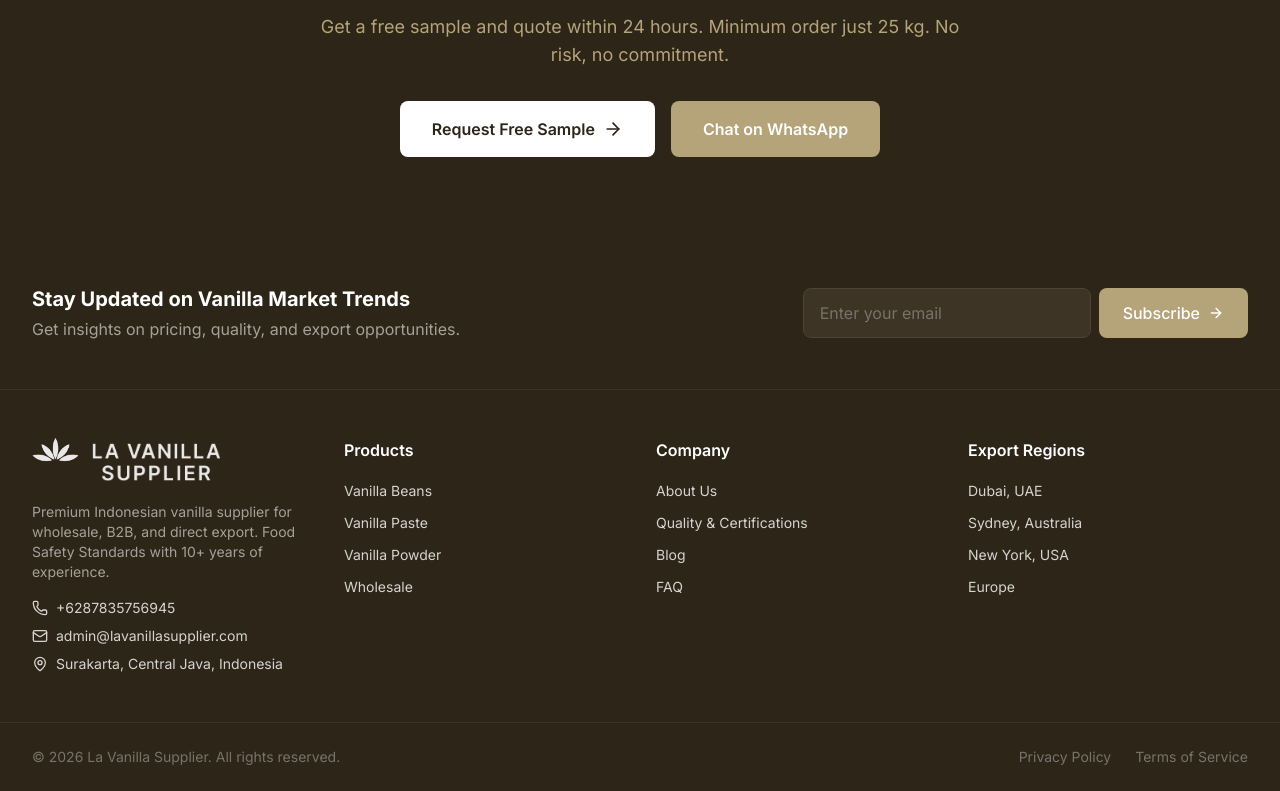
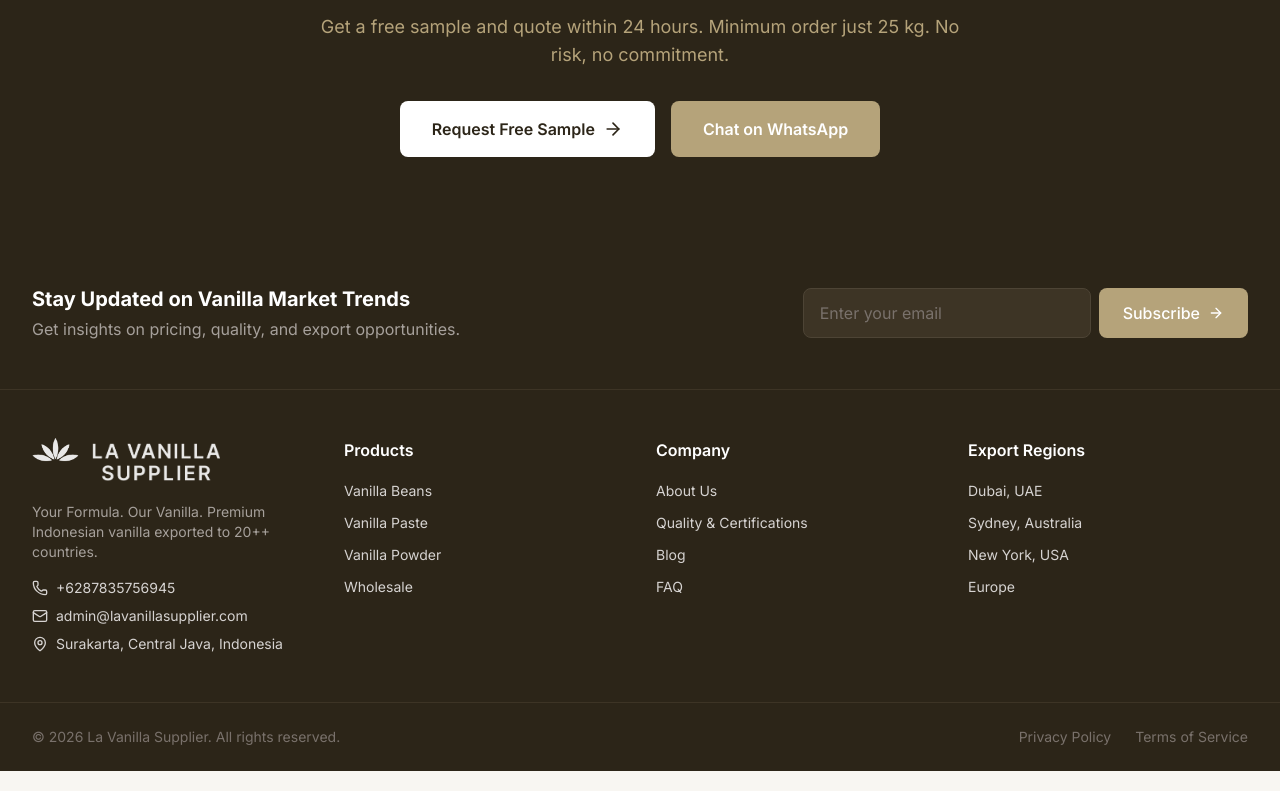
Before and after one commit to irfanmulachela-glitch/vanilla, a Next.js app: page / in a window 1280 px wide. Shown: the part 4667-5458 px from the top of the page. Built offline with nearby package versions, Linux system fonts and the light colour scheme.

Commit message:
Update footer tagline to 'Your Formula. Our Vanilla.'

```diff
--- a/src/components/footer.tsx
+++ b/src/components/footer.tsx
@@ -82,8 +82,8 @@ export function Footer() {
               </div>
             </Link>
             <p className="text-sm text-stone-400 mb-4">
-              Premium Indonesian vanilla supplier for wholesale, B2B, and direct
-              export. Food Safety Standards with {siteConfig.stats.yearsExperience} years of experience.
+              Your Formula. Our Vanilla. Premium Indonesian vanilla exported to{" "}
+              {siteConfig.stats.countriesServed}+ countries.
             </p>
             <div className="space-y-2">
               <a
```
